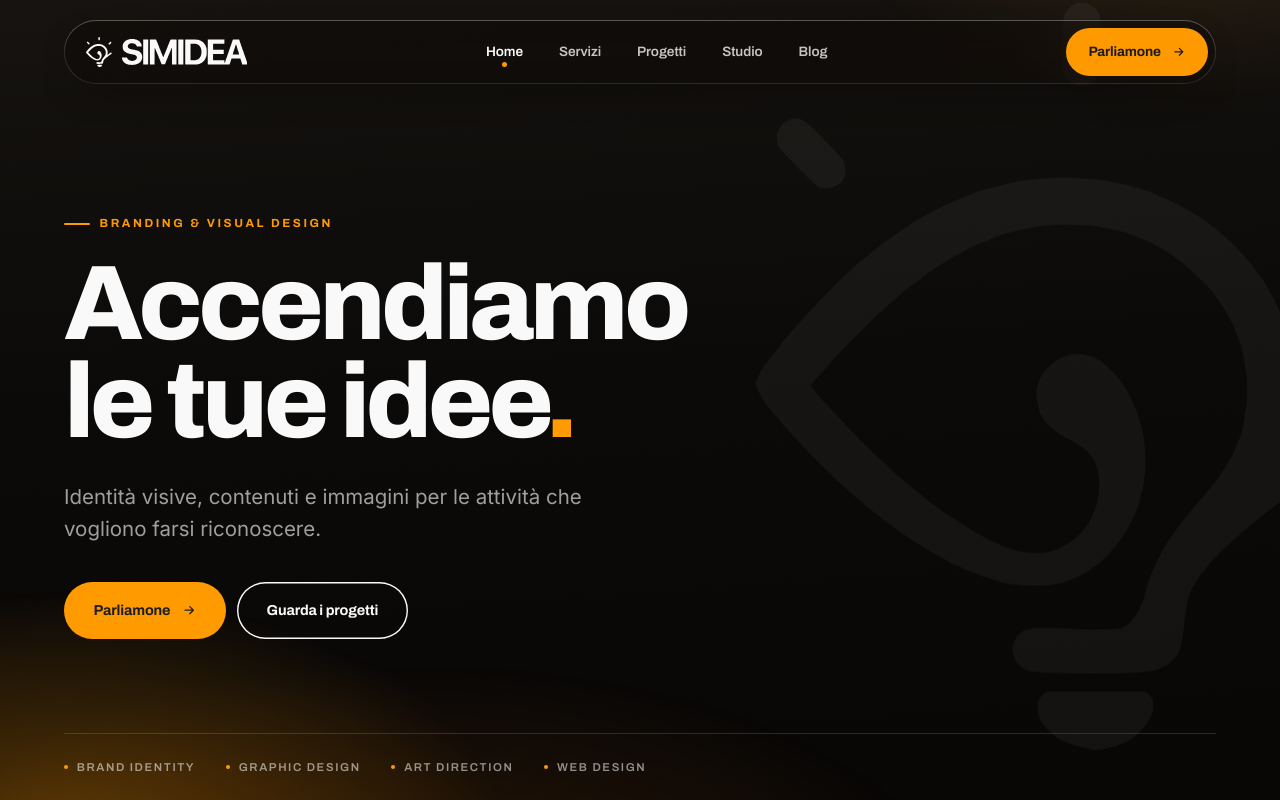
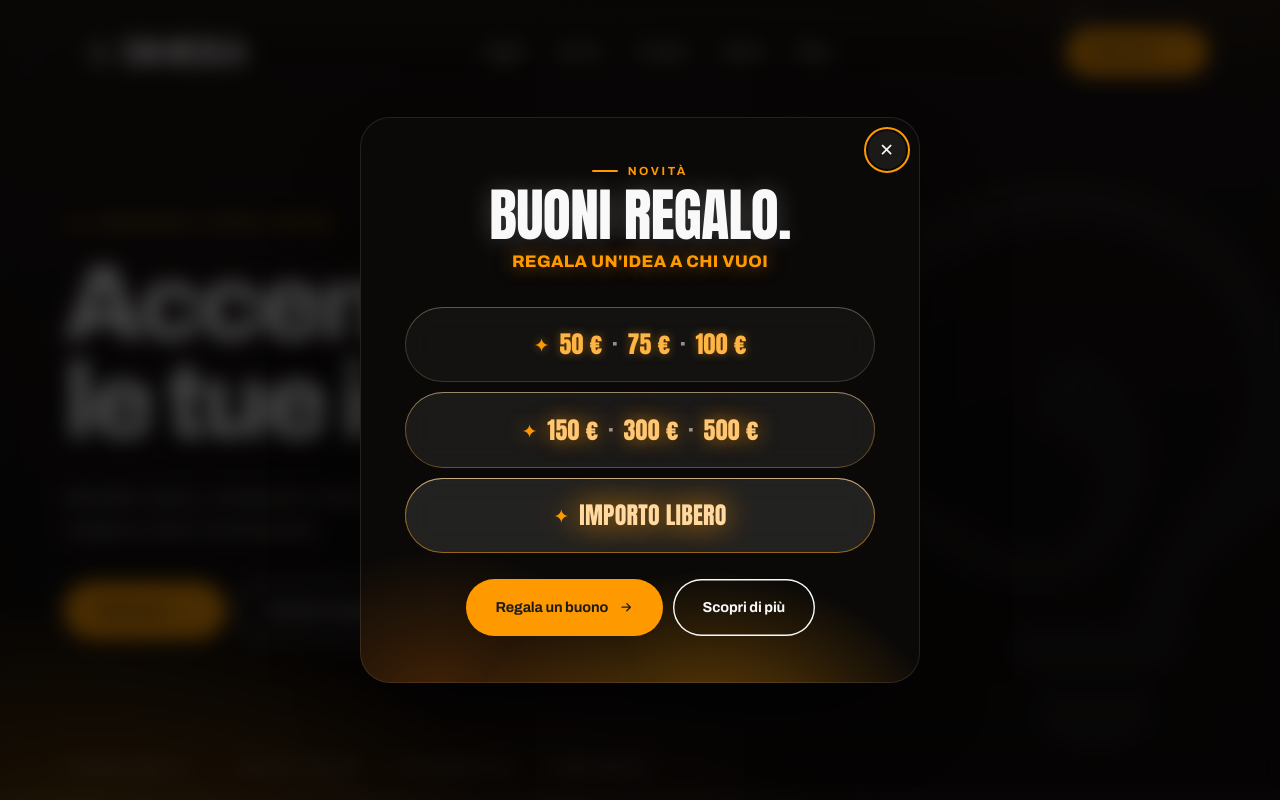
Before and after one commit to Edo-Scandelli/Simidea, a plain HTML site: page index.html in a window 1280 px wide. Shown: the top 800 px of the page. Drawn offline with Linux system fonts and the light colour scheme.

Commit message:
Popup dei buoni regalo e titolo "Hai un'idea?"
- Il popup all'apertura ora presenta i buoni regalo (SumUp); il codice del
  popup e' generico: testi, righe, pulsanti e date in un solo oggetto
- Nuova chiave simidea:popup-buoni al posto di quella di Simideals;
  cookie policy 1.2
- CTA finale: "Hai un'idea? Parliamone." su tutte le pagine
- style.css v107, main.js v44

Co-Authored-By: Claude Opus 5.5 <noreply@anthropic.com>

```diff
--- a/assets/css/style.css
+++ b/assets/css/style.css
@@ -2616,8 +2616,10 @@ html.has-cursor * { cursor: none !important; }
 .promo__freccia { color: color-mix(in srgb, var(--cream) 55%, transparent); text-shadow: none; }
 .promo__sconto { color: #fff0d6; }
 
-.promo__azioni { display: flex; justify-content: center; margin-bottom: .2rem; }
+.promo__azioni { display: flex; flex-wrap: wrap; justify-content: center; gap: .6rem; margin-bottom: .2rem; }
 .promo__azioni .btn { justify-content: center; }
+/* il ghost su fondo nero: bordo e testo chiari, si riempie di panna */
+.promo .btn--ghost { color: var(--cream); --btn-fill: var(--cream); --btn-fill-fg: var(--ink-deep); }
 
 
 @media (prefers-reduced-motion: reduce) {
--- a/assets/js/main.js
+++ b/assets/js/main.js
@@ -498,40 +498,50 @@
   });
 
   /* ------------------------------------------------------------- utilities */
-  /* ------------------------------------------------ popup promo SIMIDEALS */
-  /* Costruito qui e non nel markup: cosi' sta in un posto solo e compare su
-     tutte le pagine. Senza JS non appare, ed e' giusto — e' promozione, non
-     contenuto.
+  /* ------------------------------------------------------- popup avvisi */
+  /* Il popup che compare all'apertura (prima la promo Simideals, ora i buoni
+     regalo). Costruito qui e non nel markup: cosi' sta in un posto solo e
+     compare su tutte le pagine. Senza JS non appare, ed e' giusto — e'
+     promozione, non contenuto.
 
-     DA AGGIORNARE QUANDO LA PROMO CAMBIA: basta toccare questo oggetto.
-     Si vede DA SUBITO: prima dell'inizio annuncia la promo come in arrivo,
-     dal primo giorno dice che e' attiva. Dopo la fine non esce piu' — un
-     popup che annuncia uno sconto scaduto fa piu' danni che bene. */
-  // Simideals finita il 15/11/2026 e spenta su richiesta: per una nuova
-  // promo rimettere attiva a true e aggiornare date, titolo e scaglioni.
+     DA AGGIORNARE QUANDO CAMBIA L'AVVISO: basta toccare questo oggetto.
+     - dal/al: date di inizio e fine (al: null = nessuna scadenza). Prima di
+       "dal" esce con eyebrowPrima, dopo "al" non esce piu'.
+     - chiave: una per ogni avviso, cosi' chi ha chiuso il vecchio vede il
+       nuovo. Va elencata nella cookie policy (qui e nella landing).
+     - righe: le pillole in vetro; ogni riga e' un elenco di pezzi separati
+       da un punto. L'ultima riga e' la piu' "accesa".
+     Simideals (15/10 - 15/11/2026): vedi git, commit 6675ee9. */
+  const SUMUP_BUONI = 'https://giftcards.sumup.com/order/MKK0R97Z';
   const PROMO = {
-    attiva:  false,
-    dal:     '2026-10-15',
-    al:      '2026-11-15',
-    chiave:  'simidea:promo-simideals',
-    titolo:  'Simideals.',
-    periodo: 'Dal 15 ottobre al 15 novembre',
-    scaglioni: [
-      { quanti: '1 servizio', sconto: '20% off' },
-      { quanti: '2 servizi',  sconto: '25% off' },
-      { quanti: '3 servizi',  sconto: '30% off' },
+    attiva:  true,
+    dal:     '2026-11-16',
+    al:      null,
+    chiave:  'simidea:popup-buoni',
+    eyebrow: 'Novità',
+    eyebrowPrima: 'In arrivo',
+    titolo:  'Buoni regalo.',
+    periodo: "Regala un'idea a chi vuoi",
+    righe: [
+      ['50 €', '75 €', '100 €'],
+      ['150 €', '300 €', '500 €'],
+      ['Importo libero'],
+    ],
+    azioni: [
+      { testo: 'Regala un buono', href: SUMUP_BUONI, esterno: true, classe: 'btn--orange' },
+      { testo: 'Scopri di più',   href: '/#buoni-regalo',            classe: 'btn--ghost' },
     ],
   };
 
-  const promoFinita  = () => new Date() > new Date(PROMO.al + 'T23:59:59');
+  const promoFinita   = () => !!PROMO.al && new Date() > new Date(PROMO.al + 'T23:59:59');
   const promoInArrivo = () => new Date() < new Date(PROMO.dal + 'T00:00:00');
 
   let promoGiaVista = false;
   try { promoGiaVista = sessionStorage.getItem(PROMO.chiave) === '1'; } catch {}
 
   /* ?promo in fondo alla URL lo mostra comunque, anche fuori dalle date e anche
-     se e' gia' stato chiuso. Serve per farlo vedere al cliente senza aspettare
-     il 15 ottobre: e' solo un'anteprima, non cambia il comportamento normale. */
+     se e' gia' stato chiuso. Serve per farlo vedere al cliente: e' solo
+     un'anteprima, non cambia il comportamento normale. */
   const promoForzata = new URLSearchParams(location.search).has('promo');
 
   // nell'app niente popup all'apertura: si entra dritti nei contenuti
@@ -543,13 +553,18 @@
     setTimeout(() => {
       if (!promoForzata) { try { sessionStorage.setItem(PROMO.chiave, '1'); } catch {} }
 
-      const righe = PROMO.scaglioni.map((x, i) => `
-        <li class="promo__riga" style="--f:${(i / (PROMO.scaglioni.length - 1)).toFixed(2)}">
+      const n = PROMO.righe.length;
+      const righe = PROMO.righe.map((pezzi, i) => `
+        <li class="promo__riga" style="--f:${n > 1 ? (i / (n - 1)).toFixed(2) : 1}">
           <span class="promo__stella" aria-hidden="true">✦</span>
-          <span>${x.quanti}</span>
-          <span class="promo__freccia" aria-hidden="true">→</span>
-          <span class="promo__sconto">${x.sconto}</span>
+          ${pezzi.map(x => `<span>${x}</span>`).join('<span class="promo__freccia" aria-hidden="true">·</span>')}
         </li>`).join('');
+
+      const azioni = PROMO.azioni.map(a => `
+        <a class="btn ${a.classe}" href="${a.href}"${a.esterno ? ' target="_blank" rel="noopener"' : ''}>
+          ${a.testo}
+          ${a.classe === 'btn--orange' ? '<svg class="ico" aria-hidden="true"><use href="#s-arrow"/></svg>' : ''}
+        </a>`).join('');
 
       const strato = document.createElement('div');
       strato.className = 'promo';
@@ -557,17 +572,12 @@
         <div class="promo__riquadro" role="dialog" aria-modal="true" aria-labelledby="promoTitolo">
           <button class="promo__chiudi" type="button" aria-label="Chiudi">✕</button>
           <div class="promo__testa">
-            <p class="eyebrow">${promoInArrivo() ? 'Promozione in arrivo' : 'Promozione attiva'}</p>
+            <p class="eyebrow">${promoInArrivo() ? PROMO.eyebrowPrima : PROMO.eyebrow}</p>
             <p class="promo__titolo" id="promoTitolo">${PROMO.titolo}</p>
             <p class="promo__periodo">${PROMO.periodo}</p>
           </div>
           <ul class="promo__scaglioni">${righe}</ul>
-          <div class="promo__azioni">
-            <a class="btn btn--orange" href="#contatti">
-              Parliamone
-              <svg class="ico" aria-hidden="true"><use href="#s-arrow"/></svg>
-            </a>
-          </div>
+          <div class="promo__azioni">${azioni}</div>
         </div>`;
       document.body.append(strato);
 
@@ -595,7 +605,7 @@
       };
 
       $('.promo__chiudi', strato).addEventListener('click', chiudi);
-      $('.promo__azioni a', strato).addEventListener('click', chiudi);
+      $$('.promo__azioni a', strato).forEach(a => a.addEventListener('click', chiudi));
       strato.addEventListener('click', e => { if (e.target === strato) chiudi(); });
       addEventListener('keydown', tasti);
 
--- a/index.html
+++ b/index.html
@@ -23,7 +23,7 @@
 <link rel="preconnect" href="https://fonts.googleapis.com">
 <link rel="preconnect" href="https://fonts.gstatic.com" crossorigin>
 <link rel="stylesheet" href="https://fonts.googleapis.com/css2?family=Anton&amp;family=Archivo:wght@500;600;700;800;900&amp;family=Inter:wght@300;400;500;600&amp;display=swap">
-<link rel="stylesheet" href="assets/css/style.css?v=106">
+<link rel="stylesheet" href="assets/css/style.css?v=107">
 </head>
 
 <body>
@@ -453,7 +453,7 @@
   <div class="contact__mesh" aria-hidden="true"></div>
   <div class="shell contact__inner on-dark">
     <p class="eyebrow" data-reveal>Iniziamo</p>
-    <h2 data-reveal style="--d:80ms" data-lines>Hai un'attività?<br><em>Parliamone.</em></h2>
+    <h2 data-reveal style="--d:80ms" data-lines>Hai un'idea?<br><em>Parliamone.</em></h2>
     <p class="contact__lead" data-reveal style="--d:160ms">
       Raccontaci cosa hai in mente: ti rispondiamo con una proposta chiara,
       tempi realistici e un preventivo senza sorprese.
@@ -571,6 +571,6 @@
   </div>
 </footer>
 
-<script src="assets/js/main.js?v=43" defer></script>
+<script src="assets/js/main.js?v=44" defer></script>
 </body>
 </html>
```
Also changed, not shown: blog/arancy-apre.html (+3 -3 lines), blog/il-menu-lavora-per-te.html (+3 -3 lines), blog/index.html (+3 -3 lines), blog/la-foto-col-telefono.html (+3 -3 lines), blog/simidea-sul-telefono.html (+3 -3 lines), blog/un-logo-e-una-decisione.html (+3 -3 lines), cookie-policy.html (+3 -3 lines), progetti.html (+3 -3 lines), servizi.html (+3 -3 lines), studio.html (+3 -3 lines).
